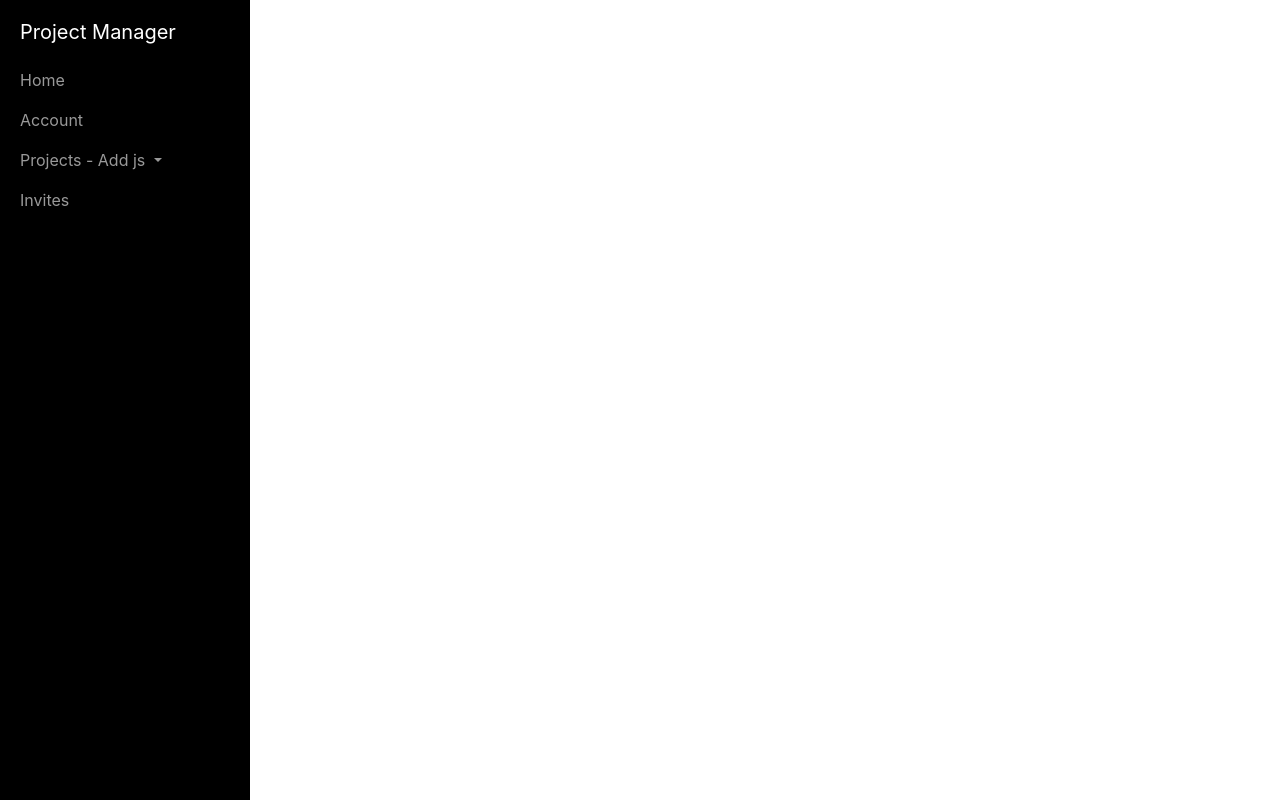
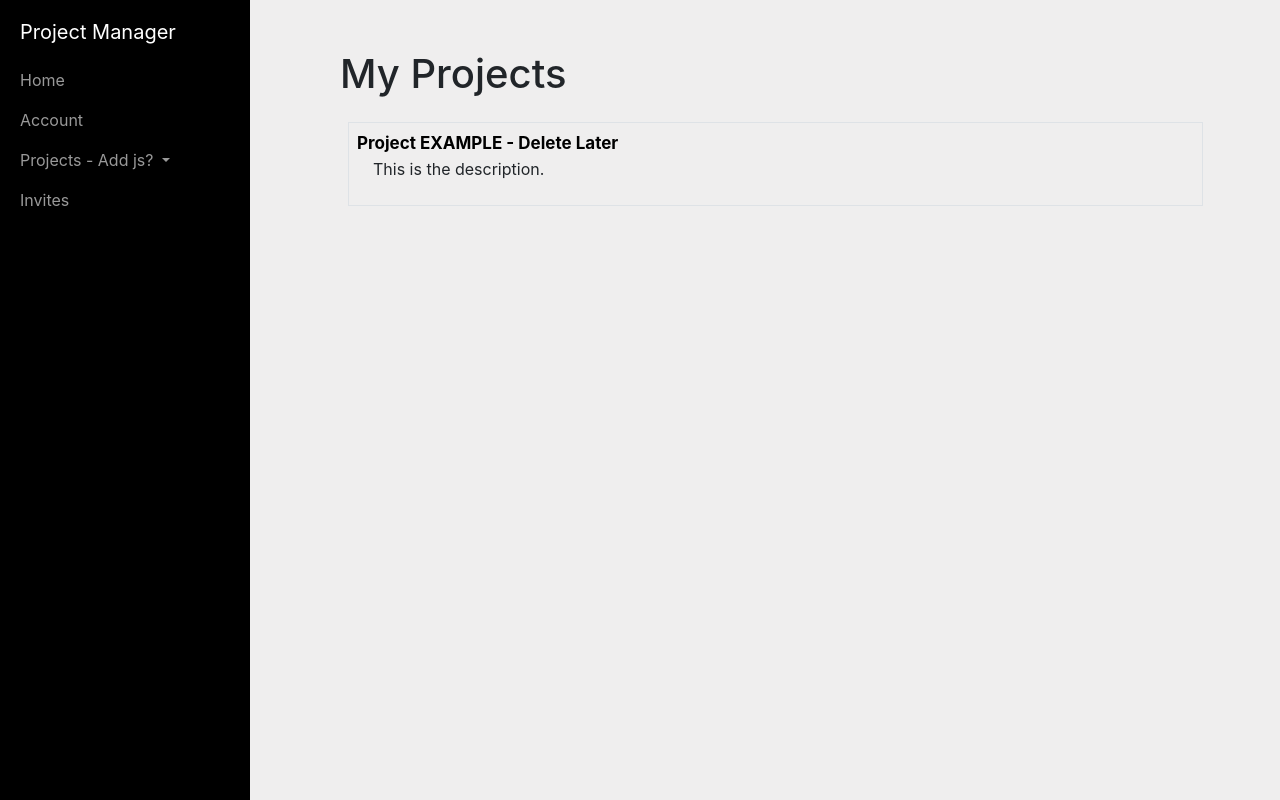
Before and after one commit to yevagorbachev/Project_2_MKS21QJI, a Flask app: page /welcome in a window 1280 px wide. Run offline with Flask 2, Linux system fonts and the light colour scheme; some libraries are stand-ins or nearby versions.

Commit message:
finished login and projects

```diff
--- a/app.py
+++ b/app.py
@@ -16,7 +16,7 @@ app.secret_key = urandom(32)
 
 @app.route("/welcome")
 def welcome():
-    return render_template('base_prof.html')
+    return render_template('projects.html')
 
 @app.route('/newtask', methods=['POST'])
 #this function needs to be redone to fit into database stuff
--- a/templates/base_prof.html
+++ b/templates/base_prof.html
@@ -9,10 +9,12 @@
       <!-- Bootstrap CSS -->
       <link rel="stylesheet" href="https://stackpath.bootstrapcdn.com/bootstrap/4.3.1/css/bootstrap.min.css" integrity="sha384-ggOyR0iXCbMQv3Xipma34MD+dH/1fQ784/j6cY/iJTQUOhcWr7x9JvoRxT2MZw1T" crossorigin="anonymous">
       {% block head %}
-          <title>{{Title}}</title>
+          <title>{% block title %}{% endblock %}</title>
       {% endblock %}
     </head>
     <style>
+        body {background-color: #efeeee;}
+        {% block style %}{% endblock %}
     /* https://stackoverflow.com/questions/23669330/bootstrap-sidebar-menu-and-sidebar-navigation */
         #sidebar-wrapper {margin-left: -250px; left: 250px; width: 250px; background: #000;
                           position: fixed; height: 100%; }
@@ -38,7 +40,7 @@
             </li>
             <li class="nav-item dropdown">
               <a class="nav-link dropdown-toggle" href="#!!!!!!!!!!!!!" id="navbarDropdown" role="button" data-toggle="dropdown" aria-haspopup="true" aria-expanded="true">
-                      Projects - Add js
+                      Projects - Add js?
               </a>
                 <div class="dropdown-menu" aria-labelledby="navbarDropdown">
                   {% for name in projects %}
@@ -50,7 +52,6 @@
             </li>
         </ul>
     </div>
-
     {% block content %}
     {% endblock %}
     </body>
--- a/templates/projects.html
+++ b/templates/projects.html
@@ -1,9 +1,26 @@
 {% extends "base_prof.html" %}
+{% block title %}My Projects{% endblock %}
+
+<!-- Extra CSS -->
+{% block style %}
+  #profile {padding-left: 270px;}
+  h1 {padding-top: 50px;}
+  .proj {color: black; font-size: 17px;}
+{% endblock %}
 
 {% block content %}
-  <h1>Login Page</h1>
-  <div style="color:red">
-    <p class="text-right">Right aligned text on all viewport sizes.</p>
-    Hi there
-  </div>
+
+<div class="container" id="profile">
+  <h1>My Projects</h1>
+    {% for name,description in projects %}
+    <div class="container p-2 my-4 ml-2 border">
+      <a class="proj font-weight-bold" href="#!!!!!!!">{{name}}</a>
+      <p class="mx-3">{{description}}</p>
+    </div>
+    {% endfor %}
+    <div class="container p-2 my-4 ml-2 border">
+      <a class="proj font-weight-bold" href="#!!!!!!!">Project EXAMPLE - Delete Later</a>
+      <p class="mx-3">This is the description.</p>
+    </div>
+</div>
 {% endblock %}
```
Also changed, not shown: templates/base_sign.html (+6 -1 lines), templates/login.html (+14 -3 lines).
